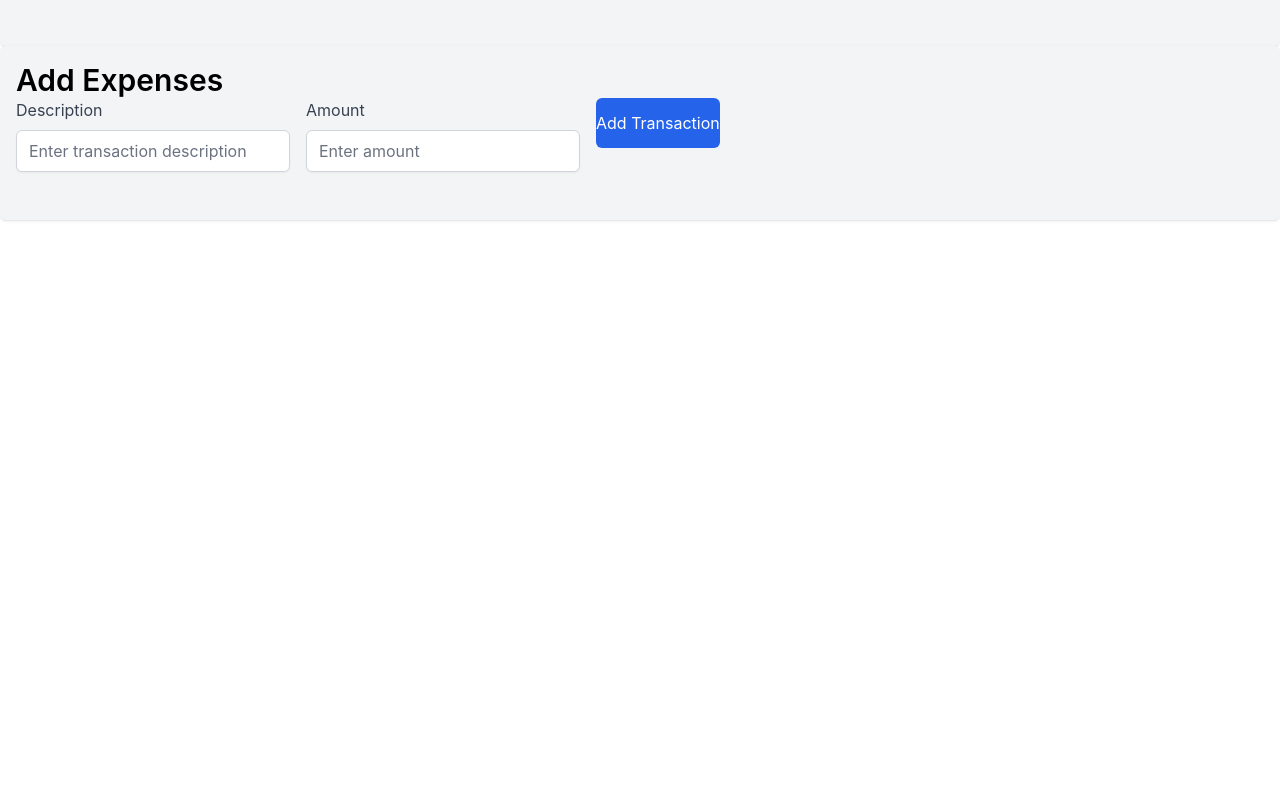
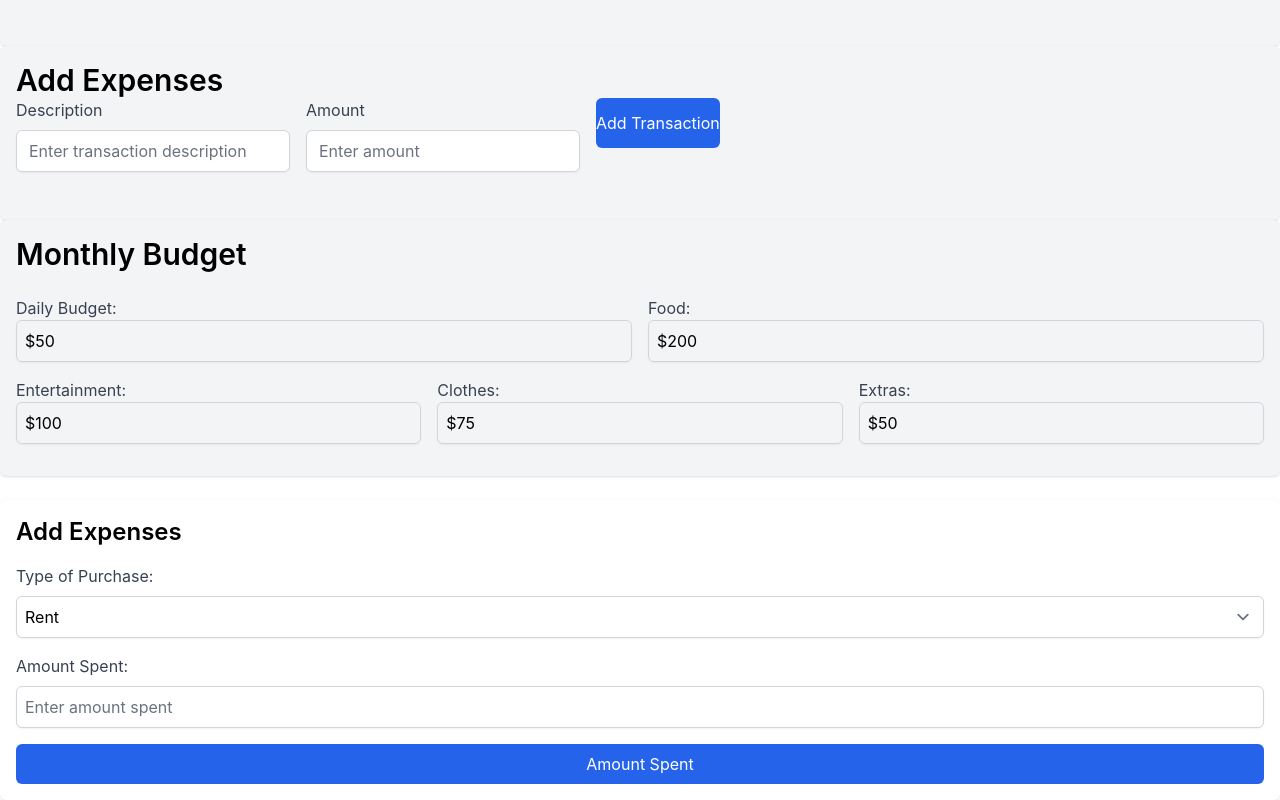
Before and after one commit to aradsab/FinanceManager, a React (Create React App) app in the folder finance-manager/: page / in a window 1280 px wide. Shown: the part 432-1232 px from the top of the page. Before the commit the page ends 800 px from the top, so only its background shows below. Built offline with nearby package versions, Linux system fonts and the light colour scheme.

Commit message:
Monthly Budget

```diff
--- a/finance-manager/src/App.js
+++ b/finance-manager/src/App.js
@@ -3,6 +3,8 @@ import './App.css';
 import TransactionForm from "./component/TransactionFrom";
 import PersonalInfo from "./component/PersonalInfo";
 import ExpenseForm from "./component/ExpenseForm";
+import MonthlyBudget from './component/MonthlyBudget';
+import AmountSpent from './component/AmountSpent';
 
 function App() {
   return (
@@ -11,6 +13,8 @@ function App() {
           <PersonalInfo />
           <TransactionForm />
           <ExpenseForm />
+          <MonthlyBudget />
+          <AmountSpent />
       </div>
   );
 }
--- /dev/null
+++ b/finance-manager/src/component/AmountSpent.js
@@ -0,0 +1,35 @@
+function AmountSpent() {
+    return (
+        <form className="p-4 bg-white rounded-md shadow mt-6">
+            <h2 className="text-2xl font-semibold mb-4">Add Expenses</h2>
+            <div className="mb-4">
+                <label className="block text-gray-700 mb-2">Type of Purchase:</label>
+                <select
+                    className="w-full border border-gray-300 rounded-md shadow-sm p-2 focus:ring focus:ring-blue-200"
+                >
+                    <option value="rent">Rent</option>
+                    <option value="tuition">Tuition</option>
+                    <option value="health">Health</option>
+                    <option value="entertainment">Entertainment</option>
+                    <option value="clothes">Clothes</option>
+                    <option value="others">Others</option>
+                </select>
+            </div>
+            <div className="mb-4">
+                <label className="block text-gray-700 mb-2">Amount Spent:</label>
+                <input
+                    type="number"
+                    className="w-full border border-gray-300 rounded-md shadow-sm p-2 focus:ring focus:ring-blue-200"
+                    placeholder="Enter amount spent"
+                />
+            </div>
+            <button
+                type="submit"
+                className="w-full bg-blue-600 text-white py-2 rounded-md hover:bg-blue-700"
+            >
+                Amount Spent
+            </button>
+        </form>
+    );
+}
+export default AmountSpent;
--- /dev/null
+++ b/finance-manager/src/component/MonthlyBudget.js
@@ -0,0 +1,51 @@
+function MonthlyBudget() {
+    const budget = {
+        daily: "$50",
+        food: "$200",
+        entertainment: "$100",
+        clothes: "$75",
+        extras: "$50",
+    };
+
+    return (
+        <form className="p-4 bg-gray-100 rounded-md shadow">
+            <h1 className="text-3xl font-semibold mb-6">Monthly Budget</h1>
+            <div className="flex space-x-4 mb-4">
+                <div className="flex flex-col w-1/2">
+                    <label className="block text-gray-700">Daily Budget:</label>
+                    <div className="border border-gray-300 rounded-md shadow-sm p-2">
+                        {budget.daily}
+                    </div>
+                </div>
+                <div className="flex flex-col w-1/2">
+                    <label className="block text-gray-700">Food:</label>
+                    <div className="border border-gray-300 rounded-md shadow-sm p-2">
+                        {budget.food}
+                    </div>
+                </div>
+            </div>
+            <div className="flex space-x-4 mb-4">
+                <div className="flex flex-col w-1/2">
+                    <label className="block text-gray-700">Entertainment:</label>
+                    <div className="border border-gray-300 rounded-md shadow-sm p-2">
+                        {budget.entertainment}
+                    </div>
+                </div>
+                <div className="flex flex-col w-1/2">
+                    <label className="block text-gray-700">Clothes:</label>
+                    <div className="border border-gray-300 rounded-md shadow-sm p-2">
+                        {budget.clothes}
+                    </div>
+                </div>
+                <div className="flex flex-col w-1/2">
+                    <label className="block text-gray-700">Extras:</label>
+                    <div className="border border-gray-300 rounded-md shadow-sm p-2">
+                        {budget.extras}
+                    </div>
+                </div>
+            </div>
+        </form>
+    );
+}
+
+export default MonthlyBudget;
--- a/finance-manager/src/component/PersonalInfo.js
+++ b/finance-manager/src/component/PersonalInfo.js
@@ -1,7 +1,7 @@
 function PersonalInfo() {
     return (
         <form className="p-4 bg-gray-100 rounded-md shadow">
-            <h1 className="text-3xl font-semibold text-center">
+            <h1 className="text-3xl font-semibold text">
                 Personal Information
             </h1>
             <div className="flex space-x-4 mb-4">
```
